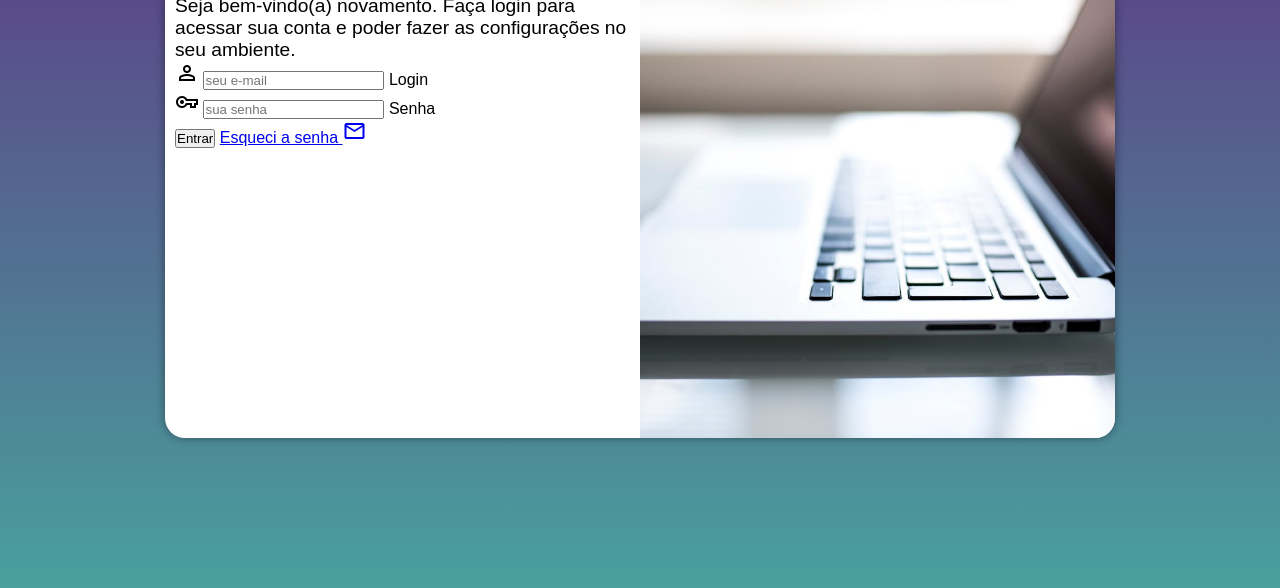
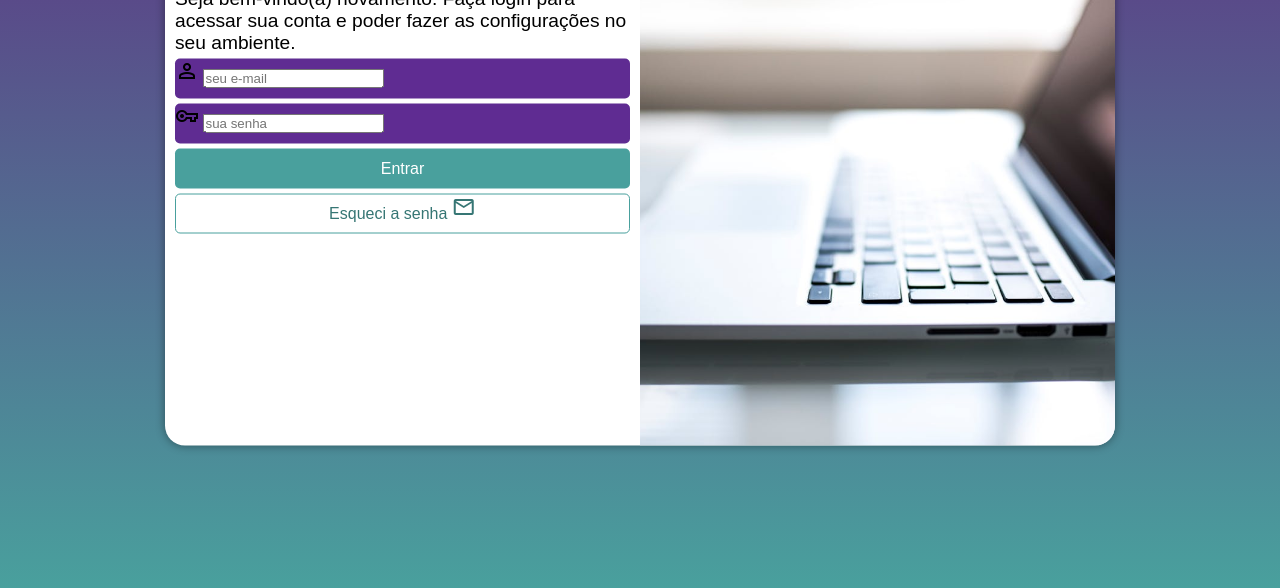
Before and after one commit to joaolucas486/projeto-login, a plain HTML site: page index.html in a window 1280 px wide. Shown: the part 212-800 px from the top of the page. Drawn offline with nearby package versions, Linux system fonts and the light colour scheme.

Commit message:
Formatação do formulário

```diff
--- a/estilos/style.css
+++ b/estilos/style.css
@@ -36,7 +36,7 @@ section#login {
 
     background-color: white;
     width: 250px;
-    height: 500px;
+    height: 515px;
     border-radius: 20px;
     box-shadow: 0px 0px 10px rgba(0, 0, 0, 0.42);
 
@@ -65,3 +65,54 @@ div#formulario > h1 {
 div#formulario > p {
     font-size: 0.8em;
 }
+
+form > div.campo {
+    background-color: #5f2c92;
+    display: block;
+    width: 100%;
+    height: 40px;
+    border-radius: 5px;
+    margin: 5px 0px;
+}
+
+div.campo > label {
+    display: none;
+}
+
+form > input[type=submit] {
+    display: block;
+    font-size: 1em;
+    width: 100%;
+    height: 40px;
+    background-color: #49a09d;
+    color: white;
+    border: none;
+    border-radius: 5px;
+    cursor: pointer;
+}
+
+form input[type=submit]:hover {
+    background-color: #367674;
+}
+
+form > a.botao {
+    display: block;
+    text-align: center;
+    font-size: 1em;
+    width: 100%;
+    height: 40px;
+    margin-top: 5px;
+    background-color: white;
+    color: #367674;
+    border: 1px solid #49a09d;
+    border-radius: 5px;
+    text-decoration: none;
+}
+
+form > a.botao:hover {
+    background-color: #65e2de;
+}
+
+form > a.botao > i {
+    font-size: 0.8em;
+}
--- a/index.html
+++ b/index.html
@@ -30,7 +30,7 @@
                         <label for="isenha">Senha</label>
                     </div>
                     <input type="submit" value="Entrar">
-                    <a href="esqueci.html">
+                    <a href="esqueci.html" class="botao">
                         Esqueci a senha <span class="material-symbols-outlined">mail</span>
                     </a>
                 </form>
```
